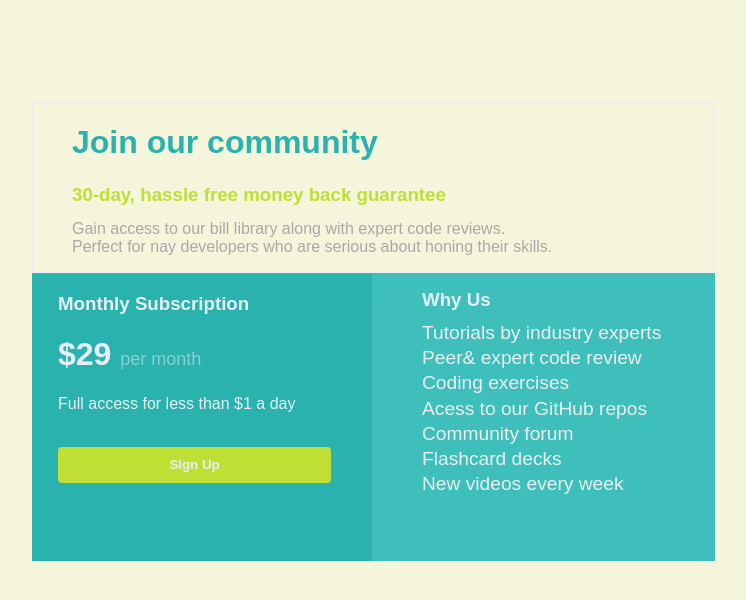
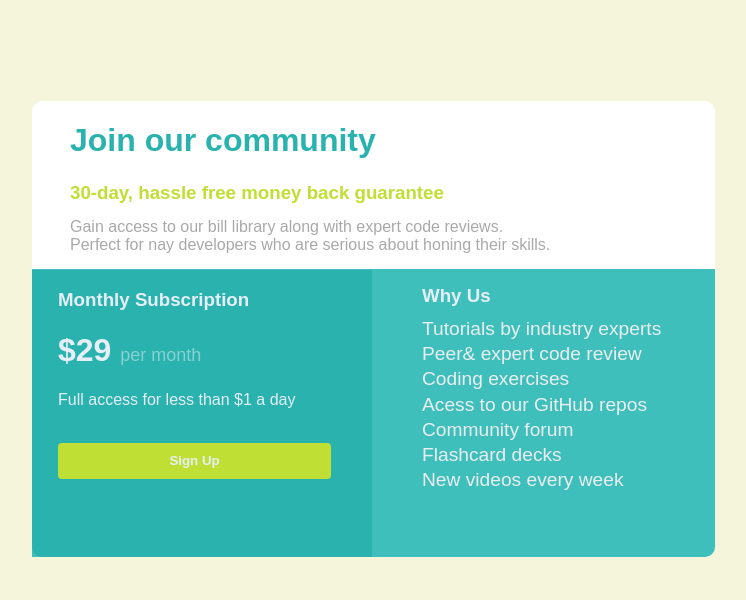
Before and after one commit to firstlady01/Osigla-Projects, a plain HTML site: page Grid/index.html in a window 1280 px wide. Shown: the whole page, without its empty margins (197-943 px from the left). Drawn offline with Linux system fonts and the light colour scheme.

Commit message:
images and correction done

```diff
--- a/Grid/main.css
+++ b/Grid/main.css
@@ -14,15 +14,12 @@ body{
     display: grid;
     padding-left:38px;
     display: grid;
-
-}
+    }
 .body{
-
-    border-top-left-radius: 5px;
-    border: 2px solid;
-    border-color:hsl(204, 14%, 93%);
-
-}
+        border-top-left-radius: 10px;
+        border-top-right-radius: 10px;
+        background-color: white;
+   }
 .body p{
     color: darkgray;
 }
@@ -38,7 +35,7 @@ body{
 }
 .left{
     background-color: hsl(179, 62%, 43%);
-    border-bottom-left-radius: 0;
+    border-bottom-left-radius:10px;
     color: hsl(204, 43%,93%);
     float: left;
     height:287px;
@@ -47,8 +44,7 @@ body{
 }
 .left h3{
     color: hsl(204, 43%, 93%);
-
-}
+    }
 span{
     font-weight: 100;
     font-size: large;
@@ -67,8 +63,7 @@ button{
 }
 .right{
     background-color: rgba(44, 186, 184, 0.9);
-    border-bottom-left-radius: 5px;
-    border-bottom-left-radius: 5px;
+    border-bottom-right-radius: 10px;
     margin-top:-20px;
     height:288px;
 
```
Also changed, not shown: Grid/Preview.PNG (added).
